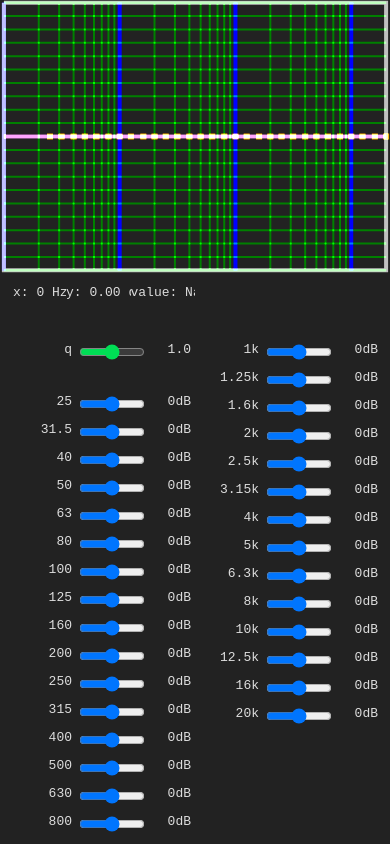
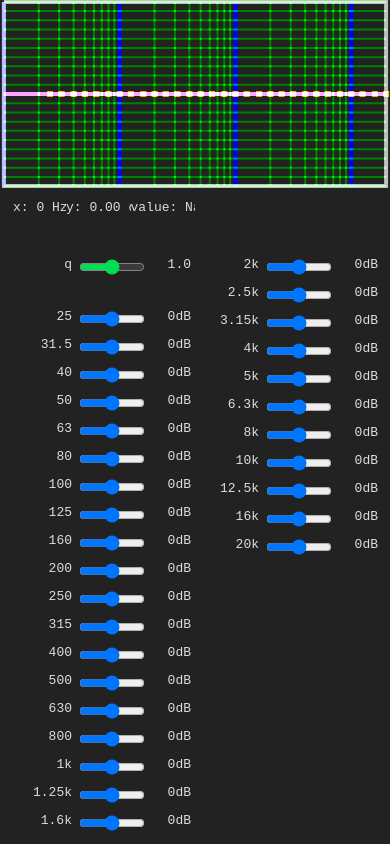
Before and after one commit to battlesnake/eq-bandpass-playground, a website built with webpack: page public/index.html in a window 390 px wide. Built offline with nearby package versions, Linux system fonts and the light colour scheme; what fft.js would draw is missing.

Commit message:
more space for controls on mobile

```diff
--- a/public/style.css
+++ b/public/style.css
@@ -106,9 +106,9 @@ aside {
 		flex-direction: column;
 	}
 	main {
-		flex: 0 0 40vh;
+		flex: 0 0 30vh;
 	}
 	aside {
-		flex: 0 0 60vh;
+		flex: 0 0 70vh;
 	}
 }
```
